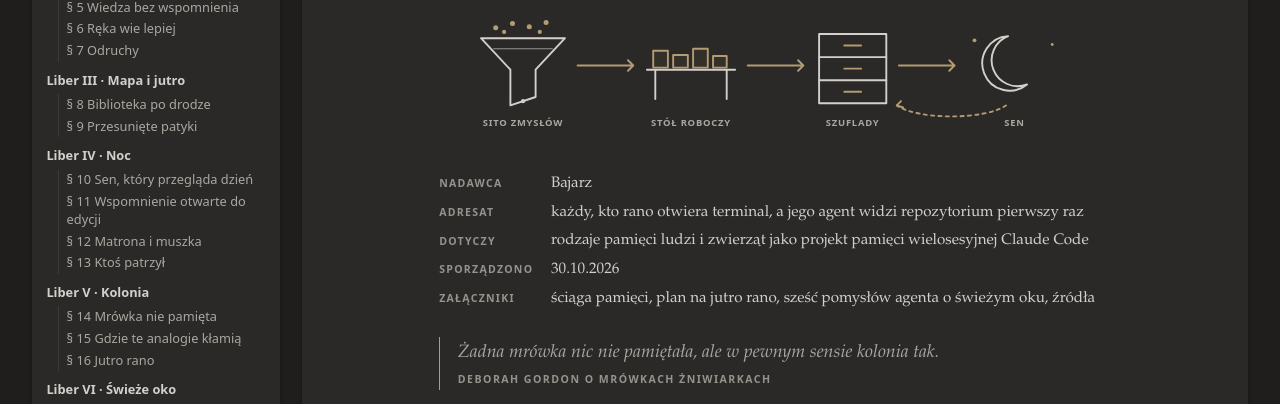
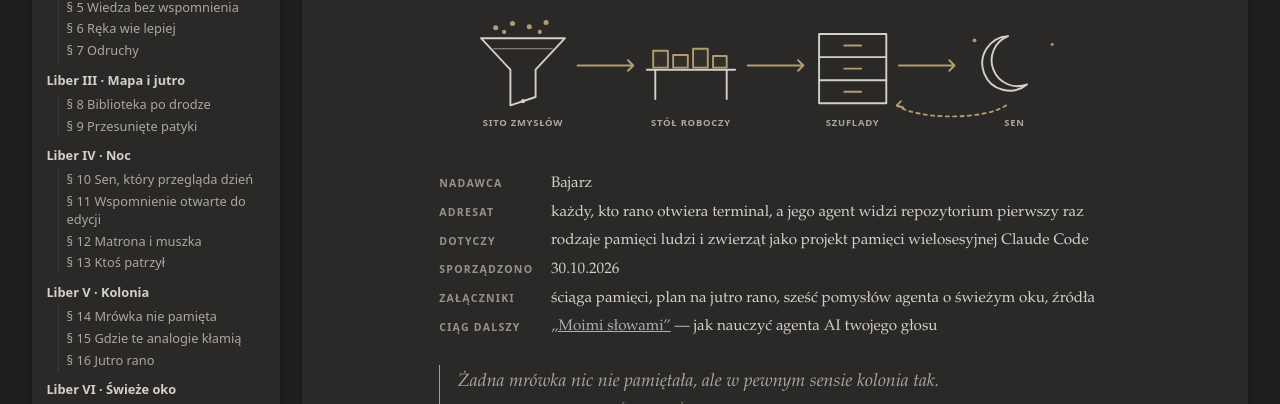
Before and after one commit to kodown1k/czytelnia, a plain HTML site: page sojka-orzechowka-i-claude-md/index.html in a window 1280 px wide. Shown: the part 300-704 px from the top of the page. Drawn offline with Linux system fonts and the light colour scheme.

Commit message:
odświeżenie kopii 2026-11-02 (2 artykułów)

```diff
--- a/sojka-orzechowka-i-claude-md/index.html
+++ b/sojka-orzechowka-i-claude-md/index.html
@@ -320,6 +320,7 @@ pre.blok { font: .8rem/1.55 ui-monospace, "Cascadia Mono", "DejaVu Sans Mono", m
     <dt>Dotyczy</dt><dd>rodzaje pamięci ludzi i zwierząt jako projekt pamięci wielosesyjnej Claude Code</dd>
     <dt>Sporządzono</dt><dd>30.10.2026</dd>
     <dt>Załączniki</dt><dd>ściąga pamięci, plan na jutro rano, sześć pomysłów agenta o świeżym oku, źródła</dd>
+<dt>Ciąg dalszy</dt><dd><a href="../moimi-slowami/">„Moimi słowami”</a> — jak nauczyć agenta AI twojego głosu</dd>
   </dl>
 
   <blockquote class="motto">Żadna mrówka nic nie pamiętała, ale w pewnym sensie kolonia tak.<cite>Deborah Gordon o mrówkach żniwiarkach</cite></blockquote>
@@ -566,6 +567,7 @@ pre.blok { font: .8rem/1.55 ui-monospace, "Cascadia Mono", "DejaVu Sans Mono", m
   <p>H.M. przez pół wieku pomagał nauce, choć nie pamiętał żadnego z tysięcy badań, w których brał udział. Jego ręka pamiętała jednak gwiazdę. Twój agent jest w podobnej sytuacji, tylko ma jedną przewagę: ktoś może mu napisać notatkę.</p>
   <p>Pisz ją z ostrożnością sójki, która wie, kiedy larwa się psuje i kto patrzył. Układaj ją jak orzechówka, względem patyków, najważniejsze na górze. A gdy nie wiesz, co z niej wyrzucić, pomyśl o starej słonicy, która pamięta suszę sprzed trzydziestu lat, i o muszce, która zapomina, żeby móc się uczyć.</p>
   <blockquote class="wyrwa">Najlepsza pamięć też umie zapominać. Ale wie, czego nie wolno.</blockquote>
+<p>Dalej: <a href="../moimi-slowami/">„Moimi słowami”</a>, czyli o tym, czego agent nie pamięta o tobie: jak zapisać własny styl pisania, żeby nie dyktować go co rano od nowa.</p>
 </section>
 
 <section class="bib" id="zrodla">
```
